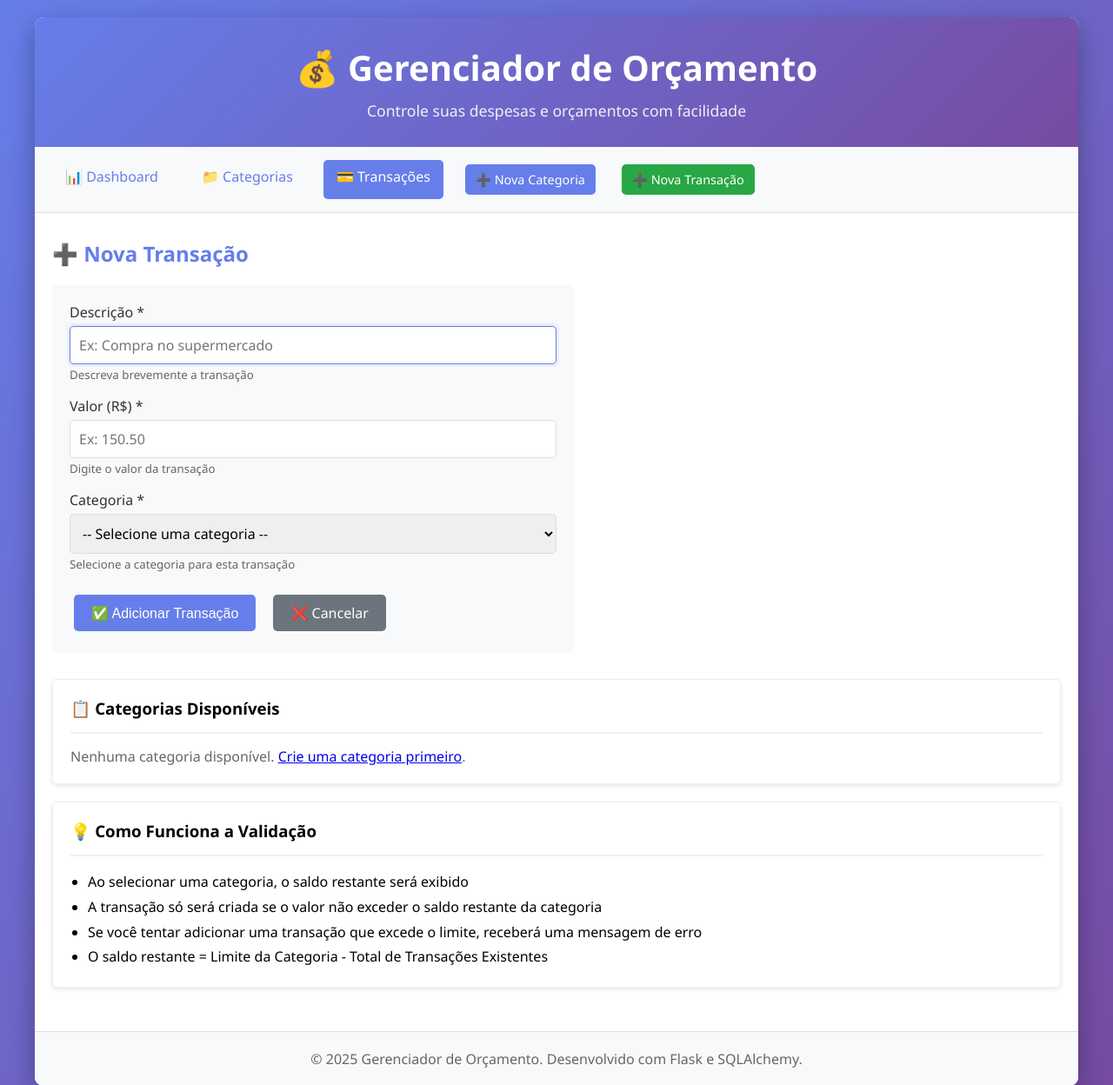
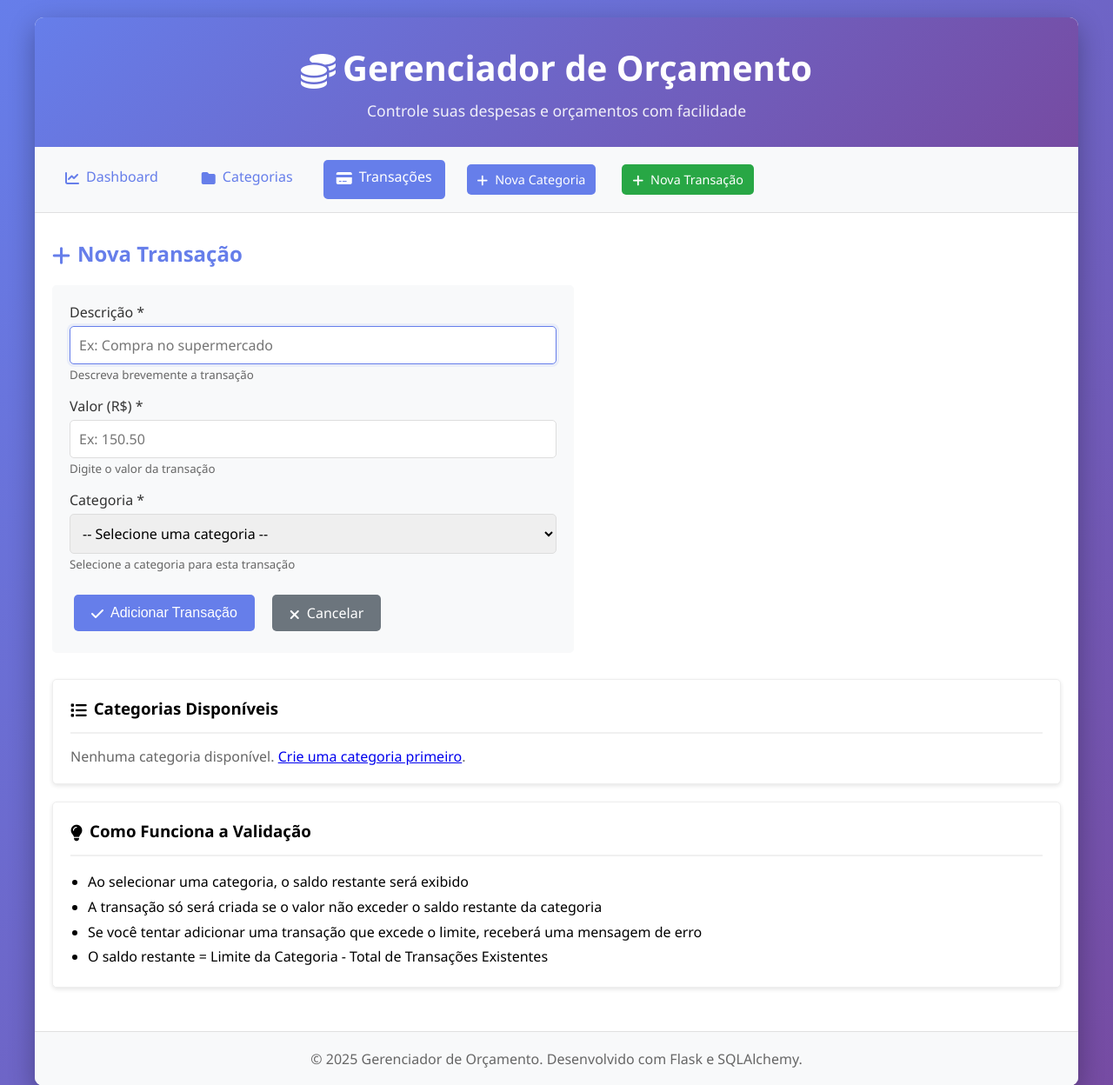
Before and after one commit to kauansb/gerenciador_orcamento, a Flask app: page /transacoes/nova in a window 1280 px wide. Shown: the top 1248 px of the page at 87% size. Run offline with Flask 3, Linux system fonts and the light colour scheme.

Commit message:
feat: Add Font Awesome icons and update UI elements across templates

```diff
--- a/app/templates/base.html
+++ b/app/templates/base.html
@@ -4,6 +4,8 @@
     <meta charset="UTF-8">
     <meta name="viewport" content="width=device-width, initial-scale=1.0">
     <title>{% block title %}Gerenciador de Orçamento{% endblock %}</title>
+    <!-- Font Awesome icons (CDN) -->
+    <link rel="stylesheet" href="https://cdnjs.cloudflare.com/ajax/libs/font-awesome/6.4.0/css/all.min.css">
     <style>
         * {
             margin: 0;
@@ -74,6 +76,12 @@
 
         main {
             padding: 30px 20px;
+        }
+
+        /* Small helper for icon spacing */
+        .icon {
+            margin-right: 8px;
+            vertical-align: middle;
         }
 
         .alerts {
@@ -174,6 +182,32 @@
         .btn-small {
             padding: 8px 12px;
             font-size: 0.9em;
+        }
+
+        /* Ensure anchors and buttons inside actions look identical */
+        .actions .btn {
+            display: inline-flex;
+            align-items: center;
+            justify-content: center;
+            gap: 8px;
+            padding: 8px 14px;
+            margin: 0; /* spacing handled by container */
+            min-width: 110px; /* give a consistent minimum width */
+        }
+
+        .actions form {
+            display: inline-block;
+            margin: 0 0 0 8px;
+        }
+
+        .actions .btn + .btn,
+        .actions .btn + form,
+        .actions form + .btn {
+            margin-left: 8px;
+        }
+
+        .actions button.btn {
+            line-height: 1;
         }
 
         form {
@@ -431,16 +465,16 @@
 <body>
     <div class="container">
         <header>
-            <h1>💰 Gerenciador de Orçamento</h1>
+            <h1><i class="fa-solid fa-coins icon" aria-hidden="true"></i>Gerenciador de Orçamento</h1>
             <p>Controle suas despesas e orçamentos com facilidade</p>
         </header>
 
         <nav>
-            <a href="{{ url_for('main.index') }}" class="{% if request.endpoint == 'main.index' %}active{% endif %}">📊 Dashboard</a>
-            <a href="{{ url_for('categoria.listar_categorias') }}" class="{% if 'categoria' in request.endpoint %}active{% endif %}">📁 Categorias</a>
-            <a href="{{ url_for('transacao.listar_transacoes') }}" class="{% if 'transacao' in request.endpoint %}active{% endif %}">💳 Transações</a>
-            <a href="{{ url_for('categoria.nova_categoria') }}" class="btn btn-primary btn-small">➕ Nova Categoria</a>
-            <a href="{{ url_for('transacao.nova_transacao') }}" class="btn btn-success btn-small">➕ Nova Transação</a>
+            <a href="{{ url_for('main.index') }}" class="{% if request.endpoint == 'main.index' %}active{% endif %}"><i class="fa-solid fa-chart-line icon" aria-hidden="true"></i>Dashboard</a>
+            <a href="{{ url_for('categoria.listar_categorias') }}" class="{% if 'categoria' in request.endpoint %}active{% endif %}"><i class="fa-solid fa-folder icon" aria-hidden="true"></i>Categorias</a>
+            <a href="{{ url_for('transacao.listar_transacoes') }}" class="{% if 'transacao' in request.endpoint %}active{% endif %}"><i class="fa-solid fa-credit-card icon" aria-hidden="true"></i>Transações</a>
+            <a href="{{ url_for('categoria.nova_categoria') }}" class="btn btn-primary btn-small"><i class="fa-solid fa-plus icon" aria-hidden="true"></i>Nova Categoria</a>
+            <a href="{{ url_for('transacao.nova_transacao') }}" class="btn btn-success btn-small"><i class="fa-solid fa-plus icon" aria-hidden="true"></i>Nova Transação</a>
         </nav>
 
         <main>
--- a/app/templates/index.html
+++ b/app/templates/index.html
@@ -3,7 +3,7 @@
 {% block title %}Dashboard - Gerenciador de Orçamento{% endblock %}
 
 {% block content %}
-<h2 style="margin-bottom: 20px; color: #667eea;">📊 Resumo do Orçamento</h2>
+<h2 style="margin-bottom: 20px; color: #667eea;"><i class="fa-solid fa-chart-line icon" aria-hidden="true"></i>Resumo do Orçamento</h2>
 
 <!-- Estatísticas Gerais -->
 <div class="stats">
--- a/app/templates/nova_transacao.html
+++ b/app/templates/nova_transacao.html
@@ -3,7 +3,7 @@
 {% block title %}Nova Transação - Gerenciador de Orçamento{% endblock %}
 
 {% block content %}
-<h2 style="color: #667eea; margin-bottom: 20px;">➕ Nova Transação</h2>
+<h2 style="color: #667eea; margin-bottom: 20px;"><i class="fa-solid fa-plus icon" aria-hidden="true"></i>Nova Transação</h2>
 
 <div style="max-width: 600px;">
     <form method="POST" id="form-transacao">
@@ -39,15 +39,15 @@
         </div>
 
         <div class="form-actions">
-            <button type="submit" class="btn btn-primary">✅ Adicionar Transação</button>
-            <a href="{{ url_for('transacao.listar_transacoes') }}" class="btn btn-secondary">❌ Cancelar</a>
+            <button type="submit" class="btn btn-primary"><i class="fa-solid fa-check icon" aria-hidden="true"></i>Adicionar Transação</button>
+            <a href="{{ url_for('transacao.listar_transacoes') }}" class="btn btn-secondary"><i class="fa-solid fa-xmark icon" aria-hidden="true"></i>Cancelar</a>
         </div>
     </form>
 </div>
 
 <div class="card" style="margin-top: 30px;">
     <div class="card-header">
-        <h3>📋 Categorias Disponíveis</h3>
+        <h3><i class="fa-solid fa-list icon" aria-hidden="true"></i>Categorias Disponíveis</h3>
     </div>
     <div class="card-body">
         {% if categorias %}
@@ -85,7 +85,7 @@
 
 <div class="card" style="margin-top: 20px;">
     <div class="card-header">
-        <h3>💡 Como Funciona a Validação</h3>
+        <h3><i class="fa-solid fa-lightbulb icon" aria-hidden="true"></i>Como Funciona a Validação</h3>
     </div>
     <div class="card-body">
         <ul style="margin-left: 20px; line-height: 1.8;">
```
Also changed, not shown: app/templates/categorias.html (+4 -4 lines), app/templates/editar_categoria.html (+5 -5 lines), app/templates/editar_transacao.html (+5 -5 lines), app/templates/nova_categoria.html (+4 -4 lines), app/templates/transacoes.html (+4 -4 lines).
